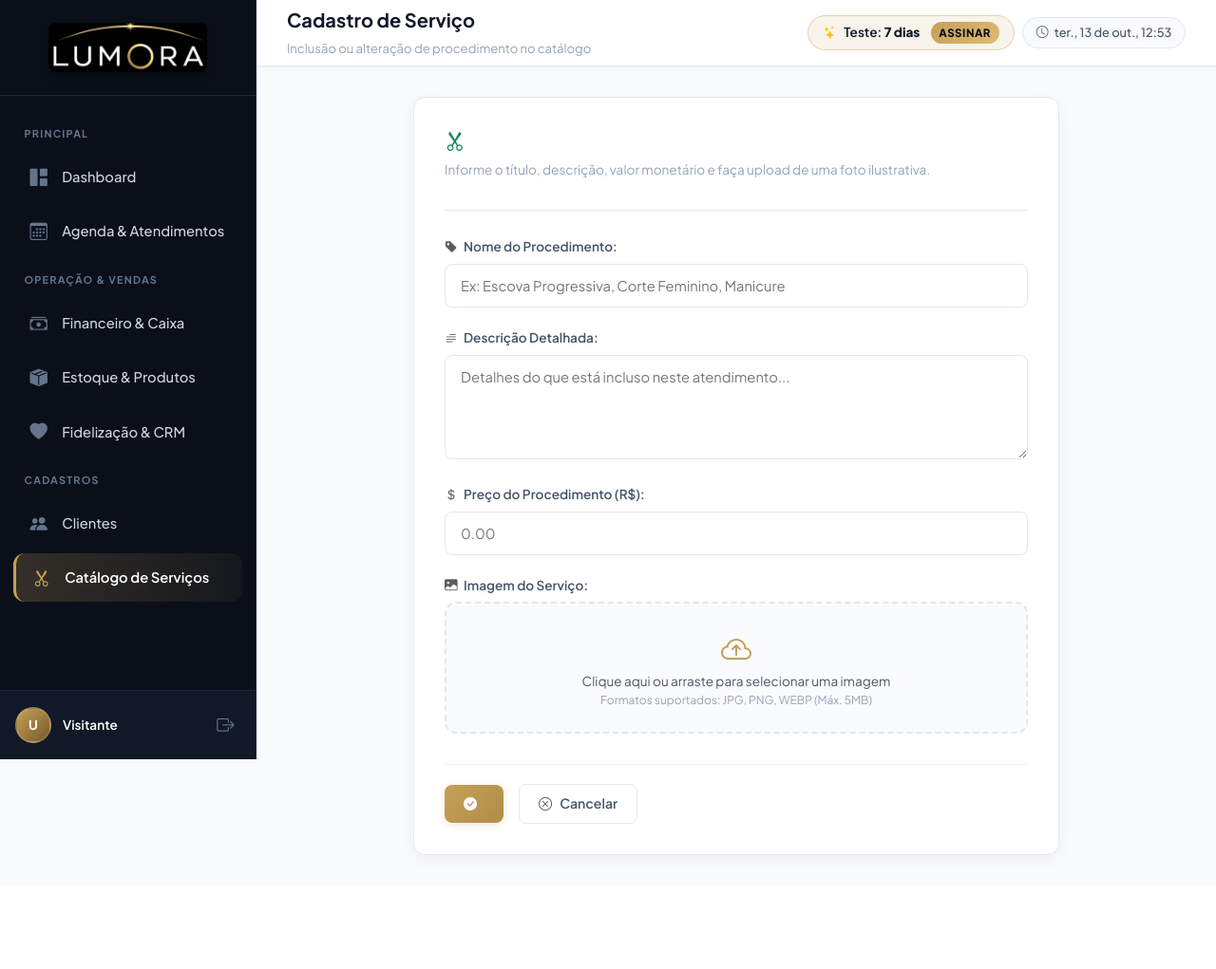
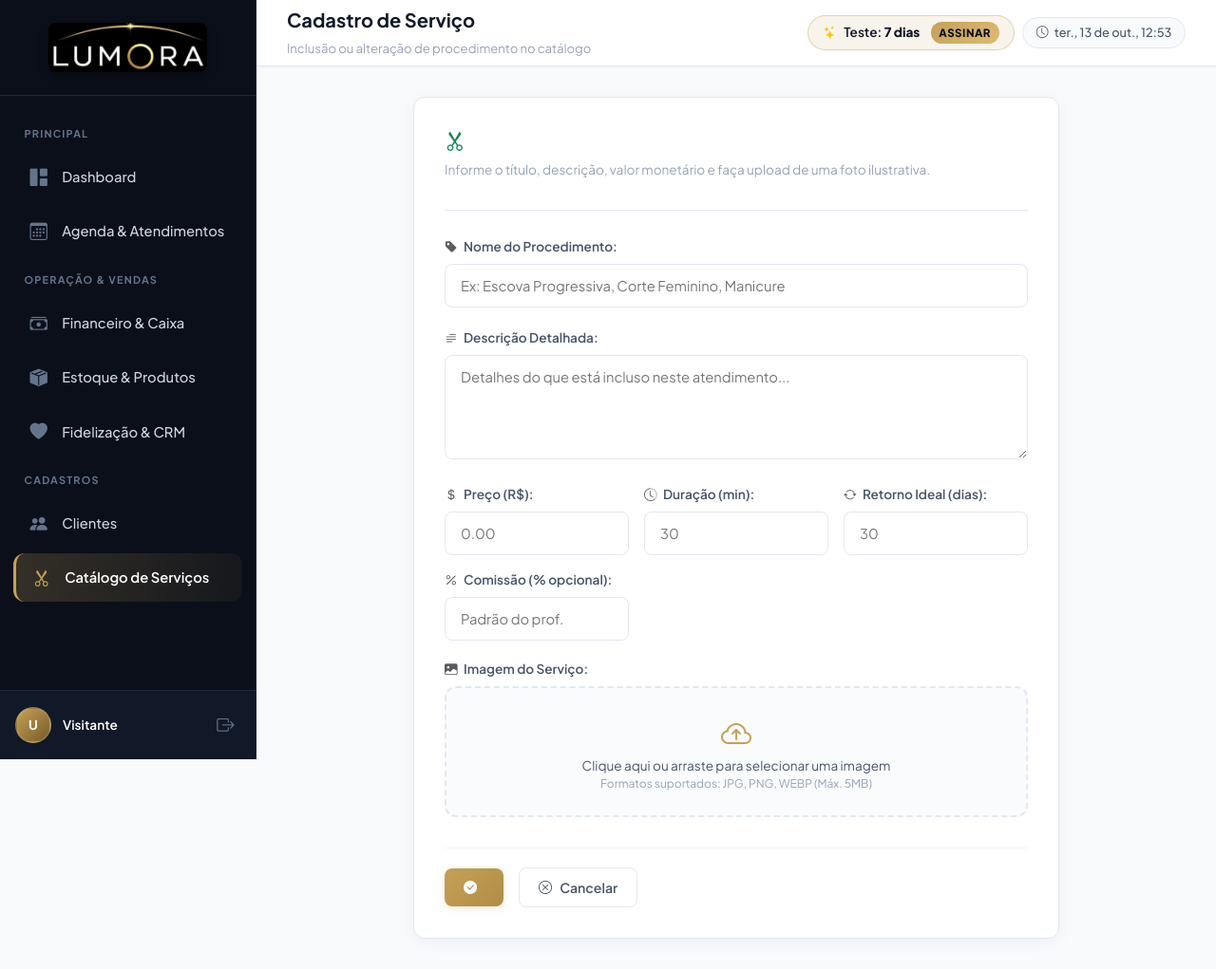
Before and after one commit to BioCamargo/beautysalon-saas, a Spring app: template src/main/resources/templates/servicos/form.html in a window 1280 px wide. Shown: the whole page at 95% size. Before the commit the page ends 906 px from the top, so only its background shows below. Run offline with Thymeleaf, Linux system fonts and the light colour scheme; the template is opened without the code that fills it, so the values that code supplies are empty; some of the project's set-up classes (security, data sources, template engines, error pages and the like) are left out, and stand-ins take their place; some web fonts are replaced.

Commit message:
fix(servicos): flexibiliza validacao de descricao, adiciona duracao/comissao e ajusta uploadDir

```diff
--- a/src/main/resources/templates/servicos/form.html
+++ b/src/main/resources/templates/servicos/form.html
@@ -55,13 +55,39 @@
                         <span class="text-danger small mt-1 d-block" th:if="${#fields.hasErrors('descricao')}" th:errors="*{descricao}"></span>
                     </div>
 
-                    <!-- PREÇO -->
-                    <div class="form-group-modern">
-                        <label class="form-label-modern" for="preco">
-                            <i class="bi bi-currency-dollar text-muted me-1"></i> Preço do Procedimento (R$):
-                        </label>
-                        <input type="number" id="preco" step="0.01" min="0" th:field="*{preco}" class="form-control-modern" placeholder="0.00" required />
-                        <span class="text-danger small mt-1 d-block" th:if="${#fields.hasErrors('preco')}" th:errors="*{preco}"></span>
+                    <div style="display: grid; grid-template-columns: repeat(auto-fit, minmax(180px, 1fr)); gap: 1rem; margin-bottom: 1.25rem;">
+                        <!-- PREÇO -->
+                        <div class="form-group-modern" style="margin-bottom: 0;">
+                            <label class="form-label-modern" for="preco">
+                                <i class="bi bi-currency-dollar text-muted me-1"></i> Preço (R$):
+                            </label>
+                            <input type="number" id="preco" step="0.01" min="0" th:field="*{preco}" class="form-control-modern" placeholder="0.00" required />
+                            <span class="text-danger small mt-1 d-block" th:if="${#fields.hasErrors('preco')}" th:errors="*{preco}"></span>
+                        </div>
+
+                        <!-- DURAÇÃO ESTIMADA -->
+                        <div class="form-group-modern" style="margin-bottom: 0;">
+                            <label class="form-label-modern" for="duracaoMinutos">
+                                <i class="bi bi-clock-history text-muted me-1"></i> Duração (min):
+                            </label>
+                            <input type="number" id="duracaoMinutos" min="5" max="480" step="5" th:field="*{duracaoMinutos}" class="form-control-modern" placeholder="30" />
+                        </div>
+
+                        <!-- CICLO DE RETORNO / FIDELIZAÇÃO -->
+                        <div class="form-group-modern" style="margin-bottom: 0;">
+                            <label class="form-label-modern" for="diasCicloRetorno">
+                                <i class="bi bi-arrow-repeat text-muted me-1"></i> Retorno Ideal (dias):
+                            </label>
+                            <input type="number" id="diasCicloRetorno" min="1" max="180" th:field="*{diasCicloRetorno}" class="form-control-modern" placeholder="30" title="Dias para sugerir retorno ou mensagem de manutenção" />
+                        </div>
+
+                        <!-- COMISSÃO DIFERENCIADA -->
+                        <div class="form-group-modern" style="margin-bottom: 0;">
+                            <label class="form-label-modern" for="percentualComissao">
+                                <i class="bi bi-percent text-muted me-1"></i> Comissão (% opcional):
+                            </label>
+                            <input type="number" id="percentualComissao" min="0" max="100" step="0.1" th:field="*{percentualComissao}" class="form-control-modern" placeholder="Padrão do prof." title="Deixe vazio para usar a comissão padrão do profissional" />
+                        </div>
                     </div>
 
                     <!-- UPLOAD DE IMAGEM COM DROPZONE E PREVIEW -->
```
Also changed, not shown: src/main/java/com/beautysalon/Controller/ServicoController.java (+9 -6 lines), src/main/java/com/beautysalon/DTO/ServicoDTO.java (+40 -8 lines), src/main/java/com/beautysalon/Implementacao/ServicoServiceImpl.java (+13 -0 lines).
